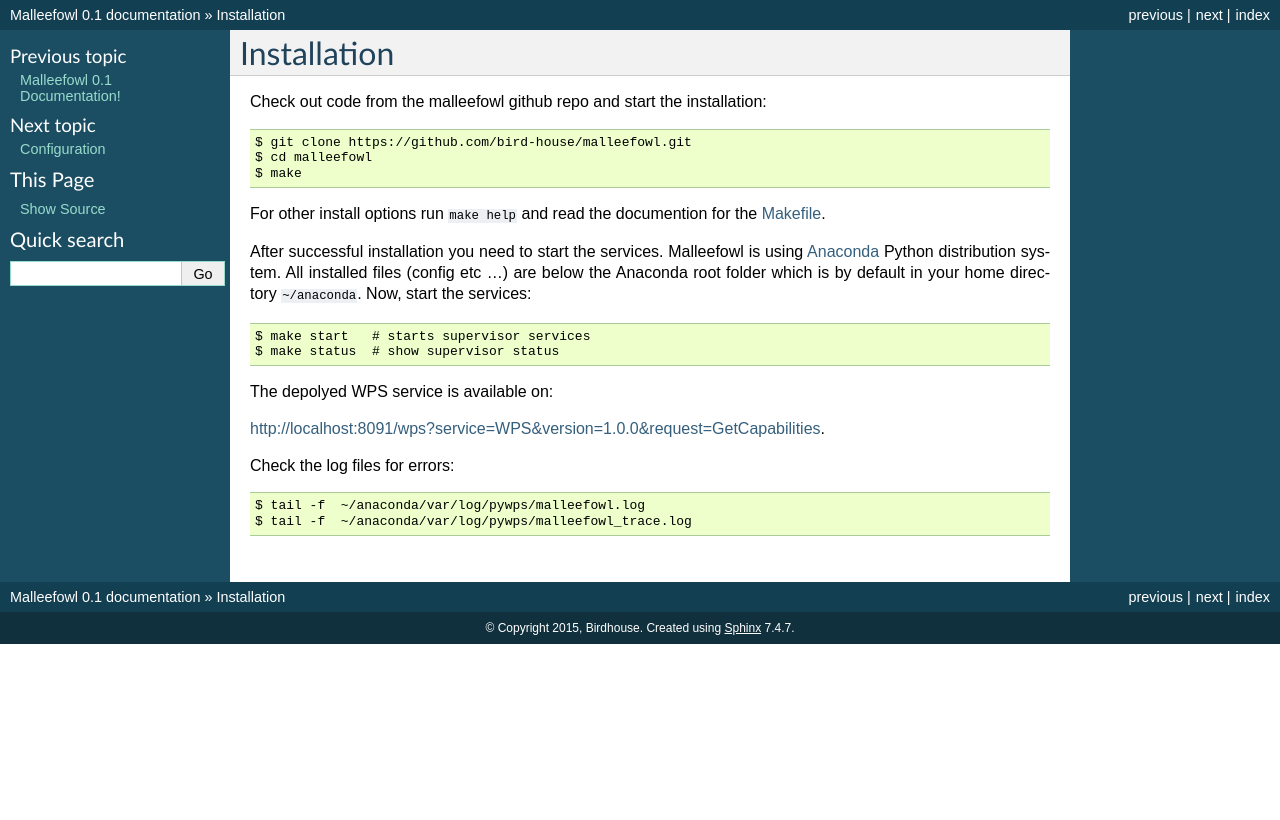
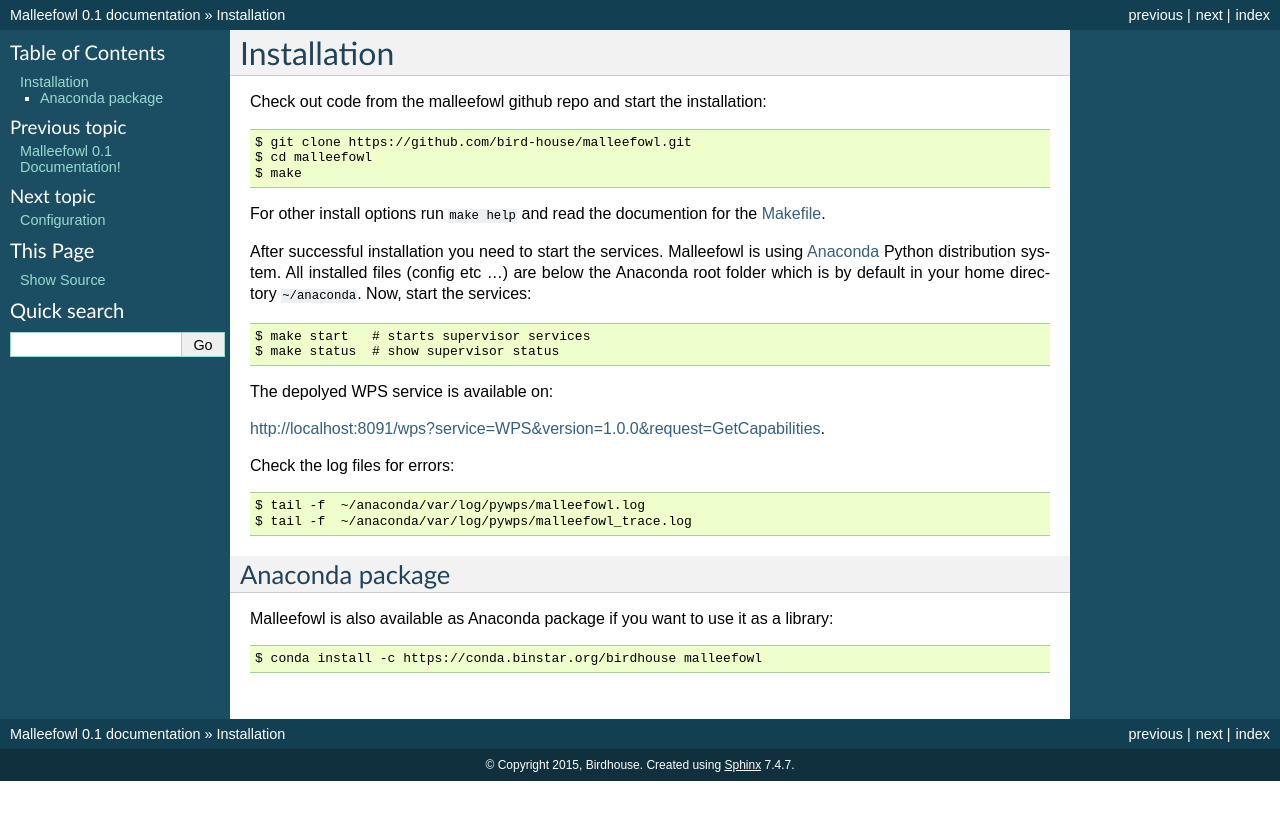
Before and after one commit to bird-house/malleefowl, a Sphinx documentation site: the page built from docs/source/installation/index.rst, in a window 1280 px wide. Shown: the top 820 px of the page. Built offline with Sphinx 7.4.7, drawn with Linux system fonts in a browser that asks for light colours; pages that are not in the unit, such as notebooks, are missing from menus.

Commit message:
docs: docker, anaconda added

```diff
--- a/docs/source/index.rst
+++ b/docs/source/index.rst
@@ -21,6 +21,7 @@
    configuration/index
    testing/index
    processes/index
+   docker/index
 
 Indices and tables
 ==================
--- a/docs/source/installation/index.rst
+++ b/docs/source/installation/index.rst
@@ -26,3 +26,10 @@
 
    $ tail -f  ~/anaconda/var/log/pywps/malleefowl.log
    $ tail -f  ~/anaconda/var/log/pywps/malleefowl_trace.log
+
+Anaconda package
+================
+
+Malleefowl is also available as Anaconda package if you want to use it as a library::
+
+  $ conda install -c https://conda.binstar.org/birdhouse malleefowl
```
Also changed, not shown: docs/source/docker/index.rst (added, +23 -0 lines).
